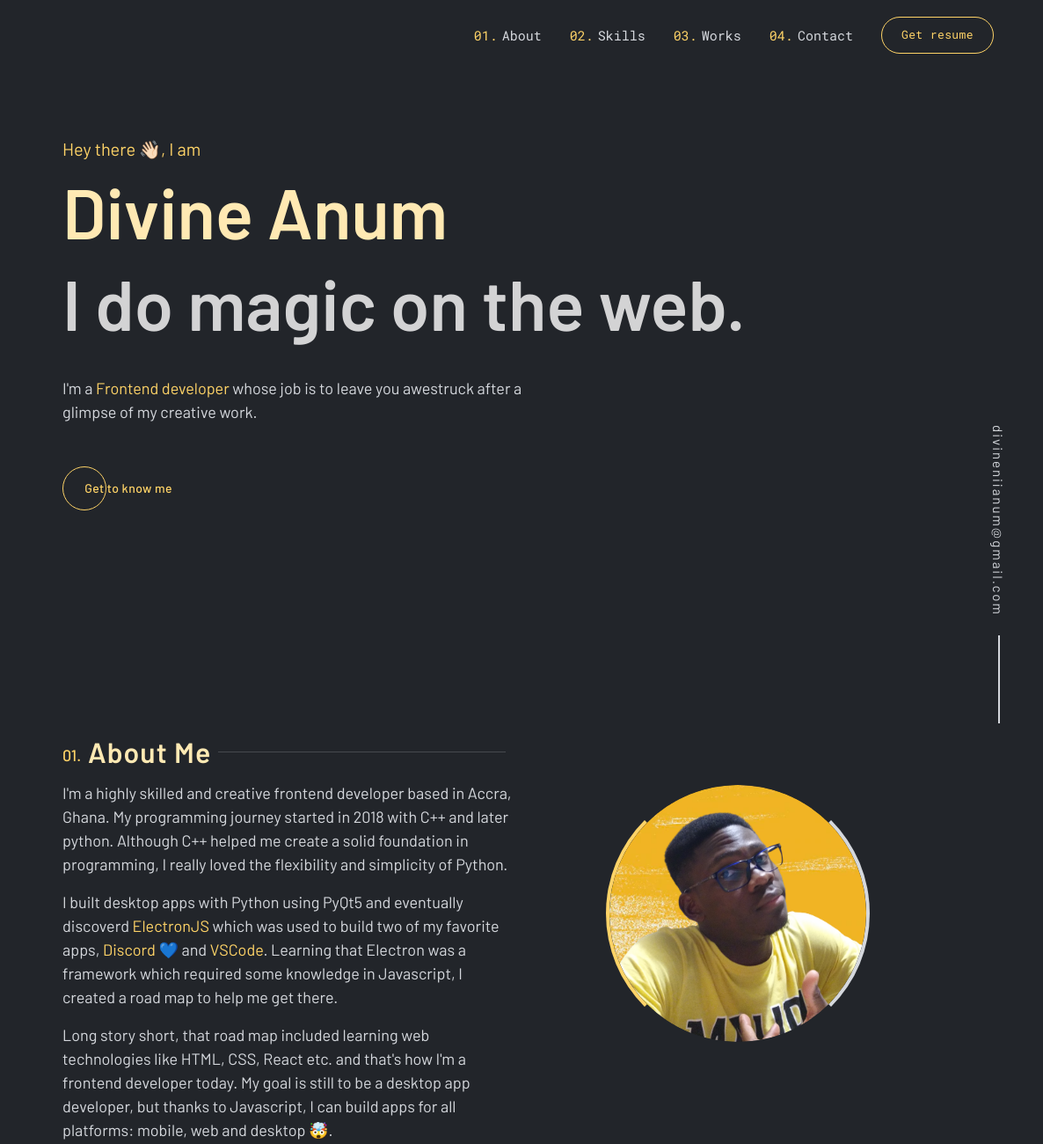
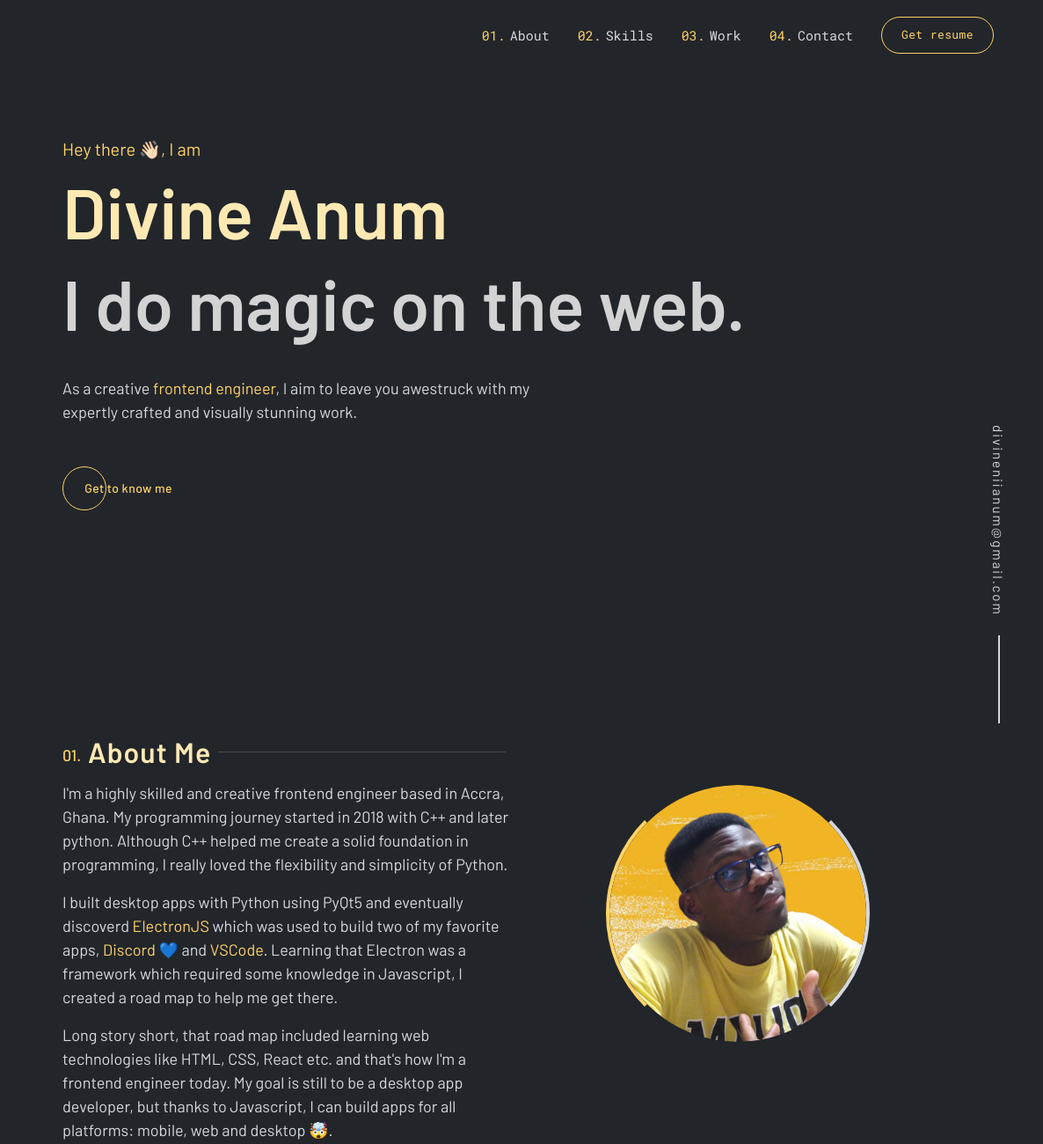
Before and after one commit to CHR-onicles/portfolio-v1, a website built with Parcel: page index.html in a window 1280 px wide. Shown: the top 1300 px of the page at 88% size, 94-1280 px from the left. Built offline with nearby package versions, Linux system fonts and the light colour scheme.

Commit message:
chore: Updated content to sound more professional

```diff
--- a/index.html
+++ b/index.html
@@ -21,7 +21,7 @@
     <meta charset="UTF-8" />
     <meta http-equiv="X-UA-Compatible" content="IE=edge" />
     <meta name="viewport" content="width=device-width, initial-scale=1.0" />
-    <meta name="description" content="Divine Anum is a frontend developer who builds amazing and highly accessible modern websites and webapps.">
+    <meta name="description" content="Divine Anum is a skilled and dynamic frontend engineer who specializes in building visually captivating and accessible modern web experiences that elevates your online presence.">
     <link rel="icon" type="image/x-icon" href="assets/head/favicon.ico">
     <link rel="icon" type="image/png" sizes="16x16" href="assets/head/favicon-16x16.png">
     <link rel="icon" type="image/png" sizes="32x32" href="assets/head/favicon-32x32.png">
@@ -31,22 +31,22 @@
 
         <!-- Open Graph / Facebook -->
         <meta property="og:type" content="website" />
-        <meta property="og:url" content="https://weafricansunited.vercel.app/" />
-        <meta property="og:title" content="Weafricansunited" />
+        <meta property="og:url" content="https://divineanum.me/" />
+        <meta property="og:title" content="Divine Anum" />
         <meta
           property="og:description"
-          content="In mostra i talenti, le iniziative ei progetti realizzati dalla comunità africana in Italia" />
+          content="Divine Anum is a skilled and dynamic frontend engineer who specializes in building visually captivating and accessible modern web experiences that elevates your online presence." />
         <meta property="og:image" content="assets/head/android-chrome-512x512.png" />
 
         <!-- Twitter -->
         <meta property="twitter:card" content="assets/head/android-chrome-512x512.png" />
         <meta
           property="twitter:url"
-          content="https://weafricansunited.vercel.app/" />
-        <meta property="twitter:title" content="Weafricansunited" />
+          content="https://divineanum.me" />
+        <meta property="twitter:title" content="Divine Anum" />
         <meta
           property="twitter:description"
-          content="In mostra i talenti, le iniziative ei progetti realizzati dalla comunità africana in Italia" />
+          content="Divine Anum is a skilled and dynamic frontend engineer who specializes in building visually captivating and accessible modern web experiences that elevates your online presence" />
         <meta property="twitter:image" content="assets/head/android-chrome-512x512.png" />
     <meta name="theme-color" content="#22252a">
 
@@ -104,7 +104,7 @@
                   </li>
                   <li class="header__navbar-list-item">
                     <span class="header__navbar-list-item-num">03.</span>
-                    <a href="#what-ive-built" class="header__navbar-list-item-text" data-splitbee-event="Clicked Works">Works</a>
+                    <a href="#what-ive-built" class="header__navbar-list-item-text" data-splitbee-event="Clicked Work">Work</a>
                   </li>
                   <li class="header__navbar-list-item">
                     <span class="header__navbar-list-item-num">04.</span>
@@ -130,7 +130,7 @@
         <h2 class="hero__intro-text">Hey there 👋🏻, I am</h2>
         <h1 class="hero__author-name">Divine Anum</h1>
         <h2 class="hero__author-work">I do magic on the web.</h2>
-        <p class="hero__short-desc">I'm a <a class="highlight-link" href="https://github.com/CHR-onicles" target="_blank">Frontend developer</a> whose job is to leave you awestruck  after a glimpse of my creative work.</p>
+        <p class="hero__short-desc">As a creative <a class="highlight-link" href="https://github.com/CHR-onicles" target="_blank">frontend engineer</a>, I aim to leave you awestruck with my expertly crafted and visually stunning work.</p>
         <a href="#about-me" class="secondary-btn hero__cta">
           <span aria-hidden="true" class="secondary-btn__circle"></span>
           <span class="secondary-btn__text">Get to know me</span>
@@ -156,9 +156,9 @@
             </div>
             <div class="row section-reveal">
               <div class="main__about-text-content">
-                <p class="main__about-para about-reveal">I'm a highly skilled and creative frontend developer based in Accra, Ghana. My programming journey started in 2018 with C++ and later python. Although C++ helped me create a solid foundation in programming, I really loved the flexibility and simplicity of Python.</p>
+                <p class="main__about-para about-reveal">I'm a highly skilled and creative frontend engineer based in Accra, Ghana. My programming journey started in 2018 with C++ and later python. Although C++ helped me create a solid foundation in programming, I really loved the flexibility and simplicity of Python.</p>
                 <p class="main__about-para about-reveal">I built desktop apps with Python using PyQt5 and eventually discoverd <a href="https://www.electronjs.org" class="highlight-link" target="_blank">ElectronJS</a> which was used to build two of my favorite apps, <a href="https://discord.com" class="highlight-link" target="_blank">Discord 💙</a> and <a href="https://code.visualstudio.com" class="highlight-link" target="_blank">VSCode</a>. Learning that Electron was a framework which required some knowledge in Javascript, I created a road map to help me get there.  </p>
-                <p class="main__about-para about-reveal">Long story short, that road map included learning web technologies like HTML, CSS, React etc. and that's how I'm a frontend developer today. My goal is still to be a desktop app developer, but thanks to Javascript, I can build apps for all platforms: mobile, web and desktop 🤯.</p>
+                <p class="main__about-para about-reveal">Long story short, that road map included learning web technologies like HTML, CSS, React etc. and that's how I'm a frontend engineer today. My goal is still to be a desktop app developer, but thanks to Javascript, I can build apps for all platforms: mobile, web and desktop 🤯.</p>
               </div>
               <div class="col image-reveal">
                 <b aria-hidden="true"></b>
@@ -507,7 +507,7 @@
             </div>
             <h2 class="main__contact-big-heading contact-reveal">Let's work together</h2>
             <p class="main__contact-info contact-reveal">
-              So you've seen my work and are intrigued. You definitely want to hire me, or you just want to know how I'm able to piece all this magical pieces together. My inbox is always open to either. I'd be happy to connect on social media too!
+              So you've seen my work and are intrigued. You are definitely down for business, or you just want to know how I'm able to piece all this magical pieces together. My inbox is always open, let's connect!
             </p>
             <!-- <a href="mailto:divineniianum@gmail.com" class="primary-btn main__contact-cta">Hire me</a> -->
             <a href="mailto:divineniianum@gmail.com" class="secondary-btn main__contact-cta contact-reveal" data-splitbee-event="Send Mail">
```
Also changed, not shown: public/index.html (+1 -1 lines).
